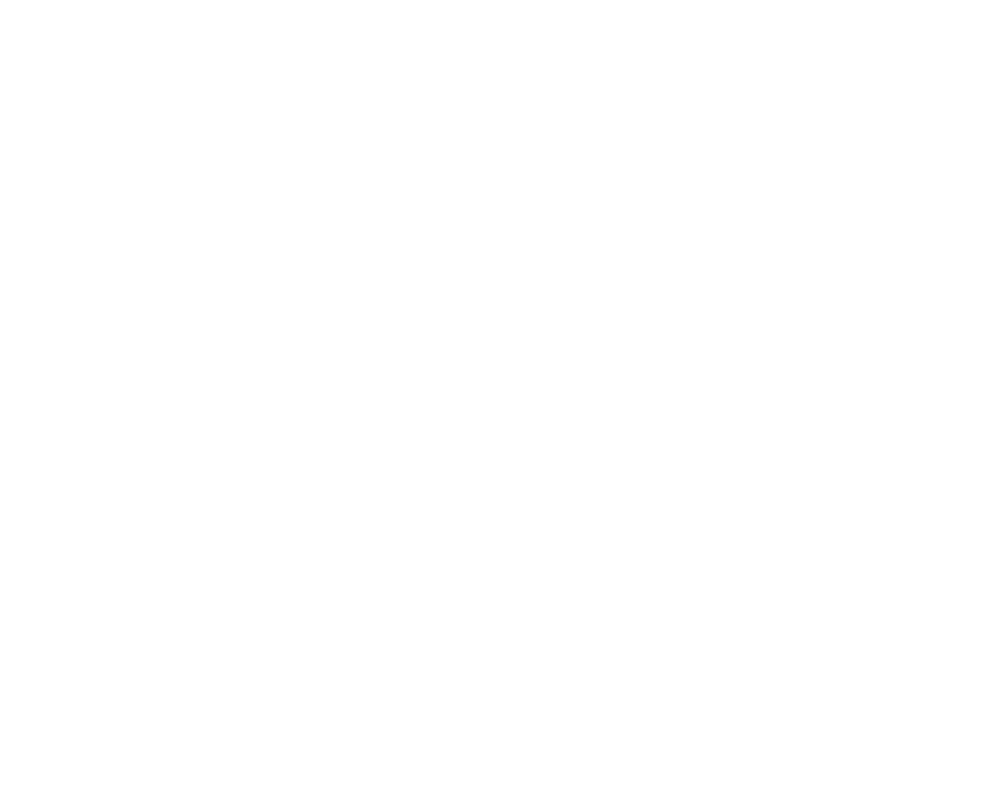
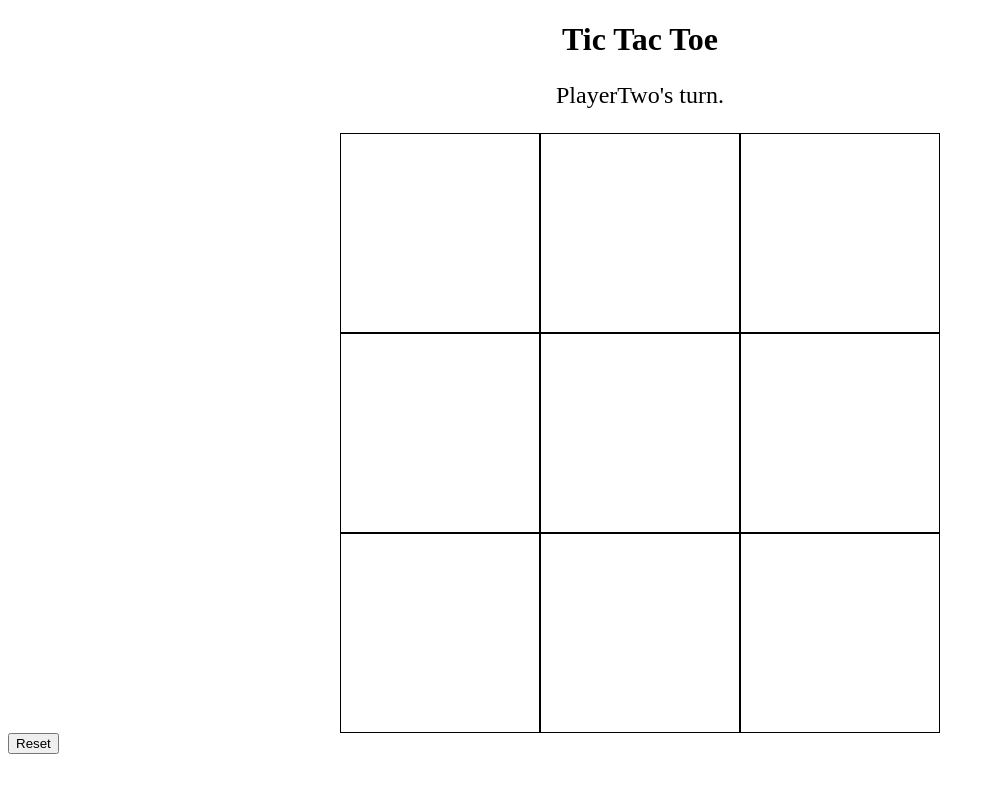
Before and after one commit to Artem-1-1/tic-tac-toe, a plain HTML site: page index.html in a window 1280 px wide. Shown: the whole page, without its empty margins (0-995 px from the left). Drawn offline with Linux system fonts and the light colour scheme.

Commit message:
Added listener to click on cell and row with current player turn.

```diff
--- a/index.html
+++ b/index.html
@@ -8,6 +8,25 @@
     <script src="main.js" defer></script>
 </head>
 <body>
-
+  <div class="main">
+		<div class="header">
+			<h1>Tic Tac Toe</h1>
+		</div>
+		<div id="player-turn"></div>
+		<div id="board-container">
+			<div class="cell" data-position="1"></div>
+			<div class="cell" data-position="2"></div>
+			<div class="cell" data-position="3"></div>
+			<div class="cell" data-position="4"></div>
+			<div class="cell" data-position="5"></div>
+			<div class="cell" data-position="6"></div>
+			<div class="cell" data-position="7"></div>
+			<div class="cell" data-position="8"></div>
+			<div class="cell" data-position="9"></div>
+		</div>
+		<div class="footer">
+			<button>Reset</button>
+		</div>
+  </div>
 </body>
 </html>
--- a/main.js
+++ b/main.js
@@ -1,3 +1,11 @@
+const boardContainer = document.getElementById('board-container');
+boardContainer.addEventListener('click', function(event) {
+	if (event.target.classList.contains('cell')) {
+		const position = event.target.getAttribute('data-position');
+		console.log('Clicked by position ', position)
+	}
+})
+
 function gameBoard() {
 	const board = {
       a: [ "", "", ""],
@@ -37,10 +45,13 @@ function GameController(
 	const switchPlayerTurn = () => {
 		activePlayer = activePlayer === players[0] ? players[1] : players[0];
 	}
+	const playerTurnRow = document.getElementById('player-turn');
+	const PlayerTurn = document.createElement('p');
+	playerTurnRow.appendChild(PlayerTurn);
 	const getActivePlayer = () => activePlayer;
 	const printNewRound = () => {
 		board.printBoard();
-		console.log(`${getActivePlayer().name}'s turn.`)
+		PlayerTurn.textContent = `${getActivePlayer().name}'s turn.`
 	};
 	const playRound = (cellItem) => {
 		board.putToken(cellItem);
--- a/style.css
+++ b/style.css
@@ -0,0 +1,20 @@
+.header {
+	text-align: center;
+}
+
+#board-container {
+  display: grid;
+	grid-template-columns: repeat(3, 200px);
+	grid-template-rows: repeat(3, 200px);
+	justify-content: center;
+}
+
+.cell {
+	border: 1px solid black;
+}
+
+#player-turn > p {
+	font-size: 1.5rem;
+	text-align: center;
+	font-weight: 500;
+}
```
